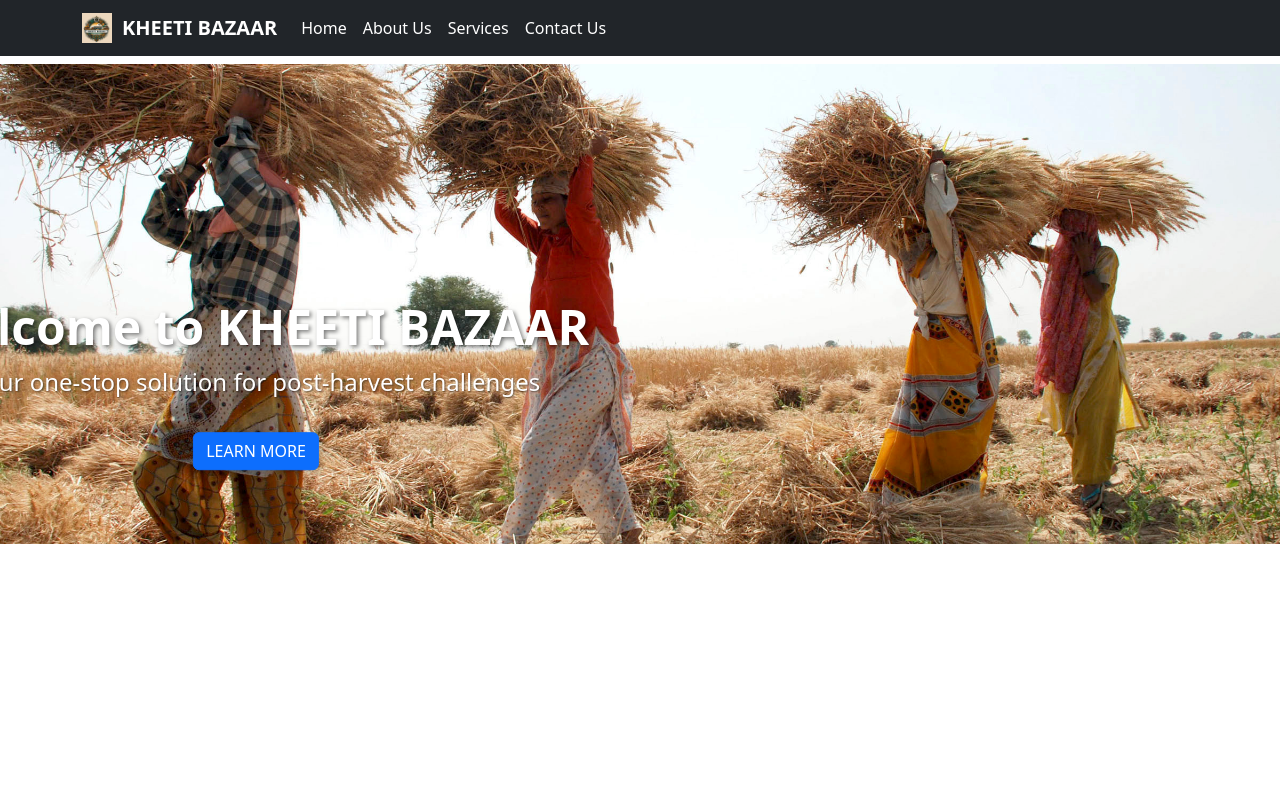
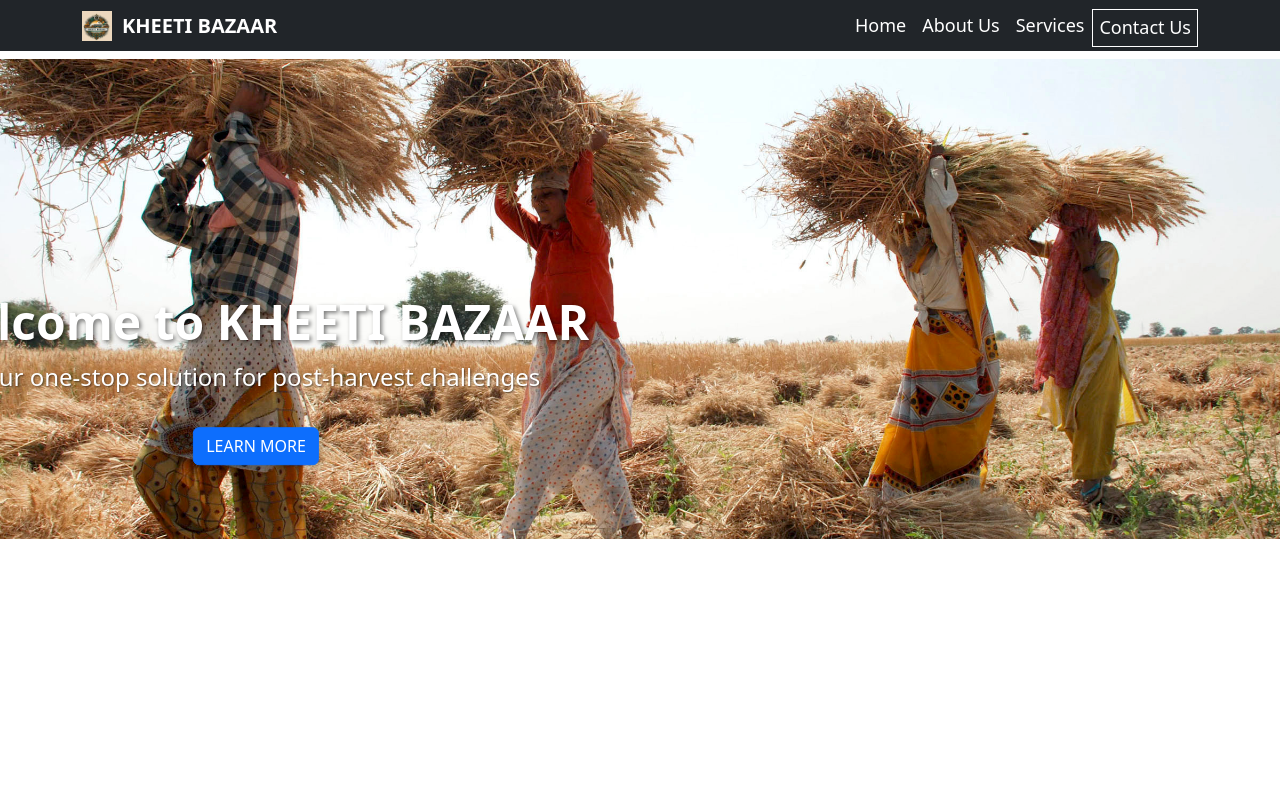
Before and after one commit to KheetiiBazzar123/kheetiBazar_landingPage, a React (Vite) app: page / in a window 1280 px wide. Shown: the top 800 px of the page. Built offline with nearby package versions, Linux system fonts and the light colour scheme; a web font is replaced by a local one.

Commit message:
add css in navbar

```diff
--- a/src/App.css
+++ b/src/App.css
@@ -46,3 +46,20 @@
 		text-align: center; /* Center text content */
 	}
 }
+.nav-item-right {
+	justify-content: right;
+}
+.nav-top {
+	padding: 4px !important;
+}
+.contact-link {
+	border: 1px solid #fff !important;
+	padding: 6px !important;
+	/* margin: 10px; */
+	height: 38px !important;
+	padding-top: 4px !important;
+	margin-top: 5px !important;
+}
+.navbar-links {
+	font-size: 18px;
+}
--- a/src/pages/header/Header.jsx
+++ b/src/pages/header/Header.jsx
@@ -5,19 +5,21 @@
 const Header = () => {
 	return (
 		<header className="header">
-			<Navbar bg="dark" variant="dark" expand="lg">
+			<Navbar bg="dark" variant="dark" expand="lg" className="nav-top">
 				<Container>
 					<Navbar.Brand href="#home">
 						<img src={logo} alt="Kheeti Bazaar" className="logo" />
 						<span className="brand-name">KHEETI BAZAAR</span>
 					</Navbar.Brand>
 					<Navbar.Toggle aria-controls="basic-navbar-nav" />
-					<Navbar.Collapse id="basic-navbar-nav">
-						<Nav className="ml-auto">
+					<Navbar.Collapse className="nav-item-right" id="basic-navbar-nav">
+						<Nav className="ml-auto navbar-links">
 							<Nav.Link href="#home">Home</Nav.Link>
 							<Nav.Link href="#about">About Us</Nav.Link>
 							<Nav.Link href="#services">Services</Nav.Link>
-							<Nav.Link href="#contact">Contact Us</Nav.Link>
+							<Nav.Link href="#contact" className="contact-link">
+								Contact Us
+							</Nav.Link>
 						</Nav>
 					</Navbar.Collapse>
 				</Container>
```
Lines whose indentation alone changed are shown as unchanged.
